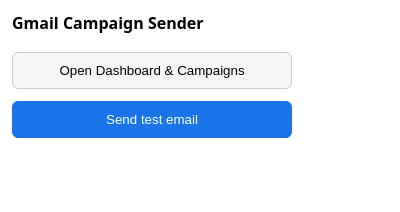
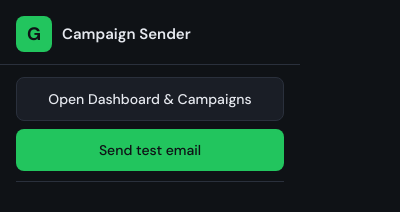
Before and after one commit to ferdinandzh4ng/email-sender, a browser extension: page extension/popup.html in a window 400 px wide. Drawn offline with Linux system fonts and the light colour scheme.

Commit message:
frontend stuff

```diff
--- a/extension/popup.html
+++ b/extension/popup.html
@@ -2,23 +2,99 @@
 <html>
 <head>
   <meta charset="utf-8">
+  <link rel="preconnect" href="https://fonts.googleapis.com">
+  <link rel="preconnect" href="https://fonts.gstatic.com" crossorigin>
+  <link href="https://fonts.googleapis.com/css2?family=DM+Sans:wght@400;500;600;700&display=swap" rel="stylesheet">
   <style>
-    body { width: 280px; padding: 12px; font-family: system-ui, sans-serif; font-size: 14px; margin: 0; }
-    h2 { margin: 0 0 12px; font-size: 16px; }
-    button { width: 100%; padding: 10px; margin: 6px 0; cursor: pointer; border: 1px solid #ccc; border-radius: 6px; background: #f5f5f5; }
-    button.primary { background: #1a73e8; color: white; border-color: #1a73e8; }
-    button:hover { background: #e8e8e8; }
-    button.primary:hover { background: #1557b0; }
-    #status { font-size: 12px; color: #666; margin-top: 8px; }
-    .error { color: #c5221f; }
-    .success { color: #137333; }
+    :root {
+      --bg: #0f1216;
+      --bg-card: #1a1e26;
+      --border: #2a303c;
+      --text: #e6e9ef;
+      --text-muted: #8b92a3;
+      --accent: #22c55e;
+      --accent-hover: #16a34a;
+      --accent-dim: rgba(34, 197, 94, 0.15);
+      --error: #ef4444;
+      --radius: 8px;
+    }
+    * { box-sizing: border-box; }
+    body {
+      width: 300px;
+      padding: 0;
+      margin: 0;
+      font-family: 'DM Sans', system-ui, sans-serif;
+      font-size: 14px;
+      background: var(--bg);
+      color: var(--text);
+    }
+    .header {
+      padding: 16px 16px 12px;
+      border-bottom: 1px solid var(--border);
+      display: flex;
+      align-items: center;
+      gap: 10px;
+    }
+    .logo {
+      width: 36px;
+      height: 36px;
+      background: var(--accent);
+      border-radius: 8px;
+      display: flex;
+      align-items: center;
+      justify-content: center;
+      color: var(--bg);
+      font-weight: 700;
+      font-size: 18px;
+    }
+    .title { font-weight: 600; font-size: 15px; }
+    .body { padding: 12px 16px 16px; }
+    .btn {
+      display: block;
+      width: 100%;
+      padding: 12px 16px;
+      margin-bottom: 8px;
+      border: none;
+      border-radius: var(--radius);
+      font: inherit;
+      font-weight: 500;
+      cursor: pointer;
+      text-align: center;
+      transition: background 0.15s, opacity 0.15s;
+    }
+    .btn:last-of-type { margin-bottom: 0; }
+    .btn-secondary {
+      background: var(--bg-card);
+      color: var(--text);
+      border: 1px solid var(--border);
+    }
+    .btn-secondary:hover { background: rgba(255,255,255,0.06); }
+    .btn-primary {
+      background: var(--accent);
+      color: var(--bg);
+    }
+    .btn-primary:hover { background: var(--accent-hover); }
+    #status {
+      font-size: 12px;
+      margin-top: 10px;
+      padding-top: 10px;
+      border-top: 1px solid var(--border);
+      color: var(--text-muted);
+    }
+    #status.error { color: #ef4444; }
+    #status.success { color: var(--accent); }
   </style>
 </head>
 <body>
-  <h2>Gmail Campaign Sender</h2>
-  <button id="openOptions">Open Dashboard &amp; Campaigns</button>
-  <button id="testSend" class="primary">Send test email</button>
-  <div id="status"></div>
+  <div class="header">
+    <div class="logo">G</div>
+    <span class="title">Campaign Sender</span>
+  </div>
+  <div class="body">
+    <button type="button" class="btn btn-secondary" id="openOptions">Open Dashboard &amp; Campaigns</button>
+    <button type="button" class="btn btn-primary" id="testSend">Send test email</button>
+    <div id="status"></div>
+  </div>
   <script src="shared.js"></script>
   <script src="popup.js"></script>
 </body>
```
